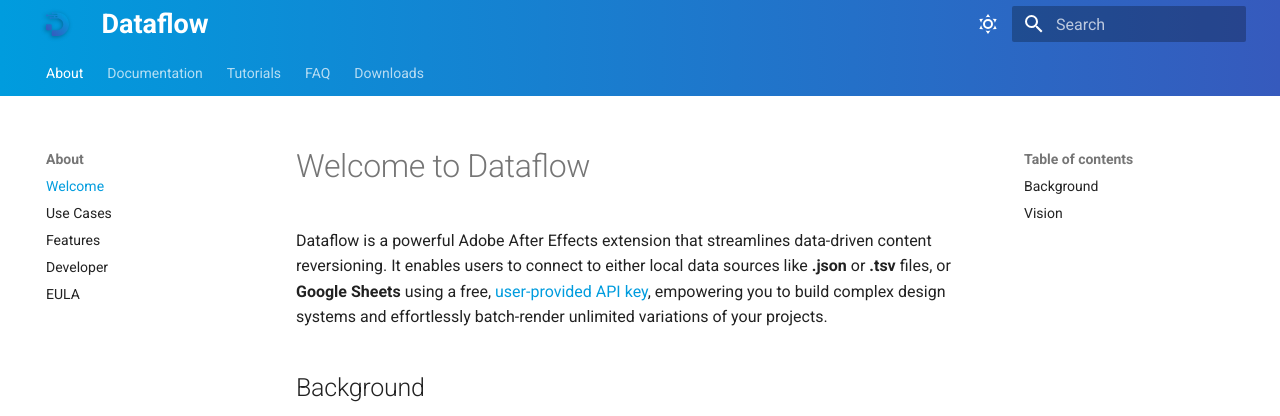
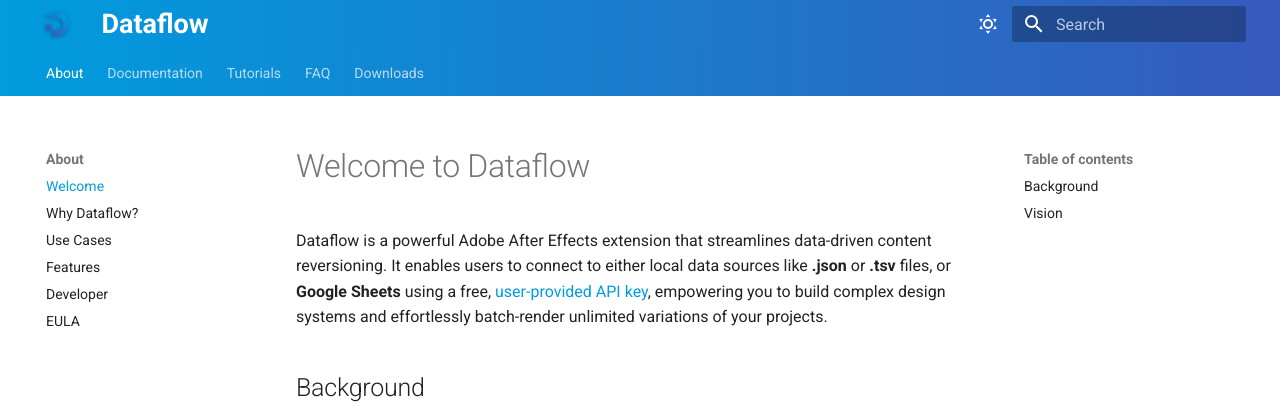
Before and after one commit to fledermoys/dataflow-documentation, an MkDocs documentation site: the page built from docs/index.md, in a window 1280 px wide. Shown: the top 416 px of the page. Built offline with MkDocs 1.6.1 and Material for MkDocs 9.7.7, drawn with Linux system fonts in a browser that asks for light colours.

Commit message:
mkdocs.yml aktualisieren

```diff
--- a/mkdocs.yml
+++ b/mkdocs.yml
@@ -36,6 +36,7 @@
 nav:
   - About:
     - Welcome: index.md
+    - Why Dataflow?: about/why-dataflow.md
     - Use Cases: about/use-cases.md
     - Features: about/features.md
     - Developer: about/developer.md
```
